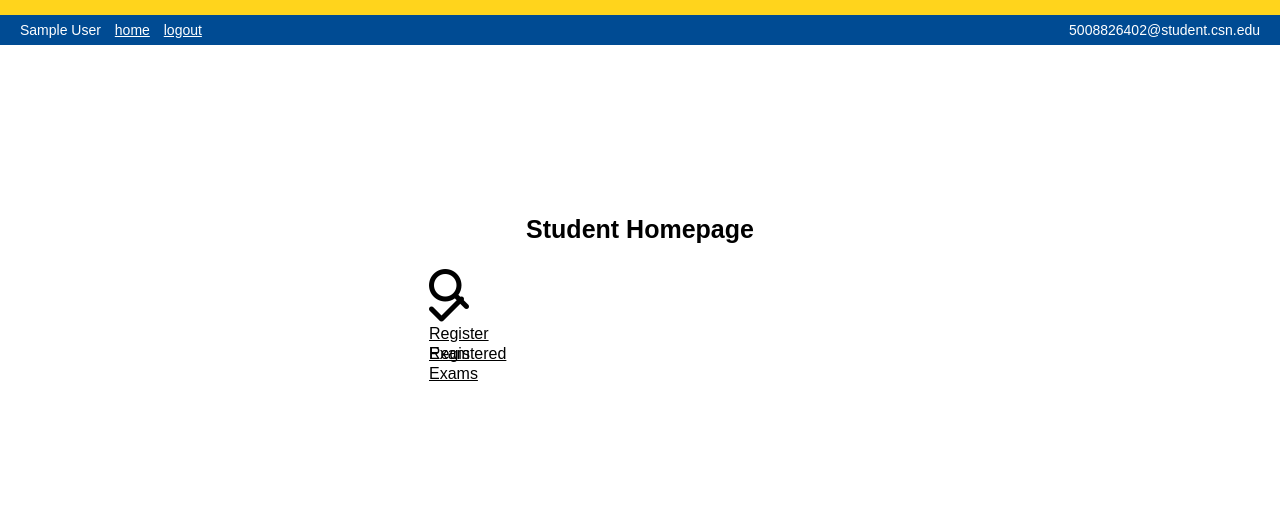
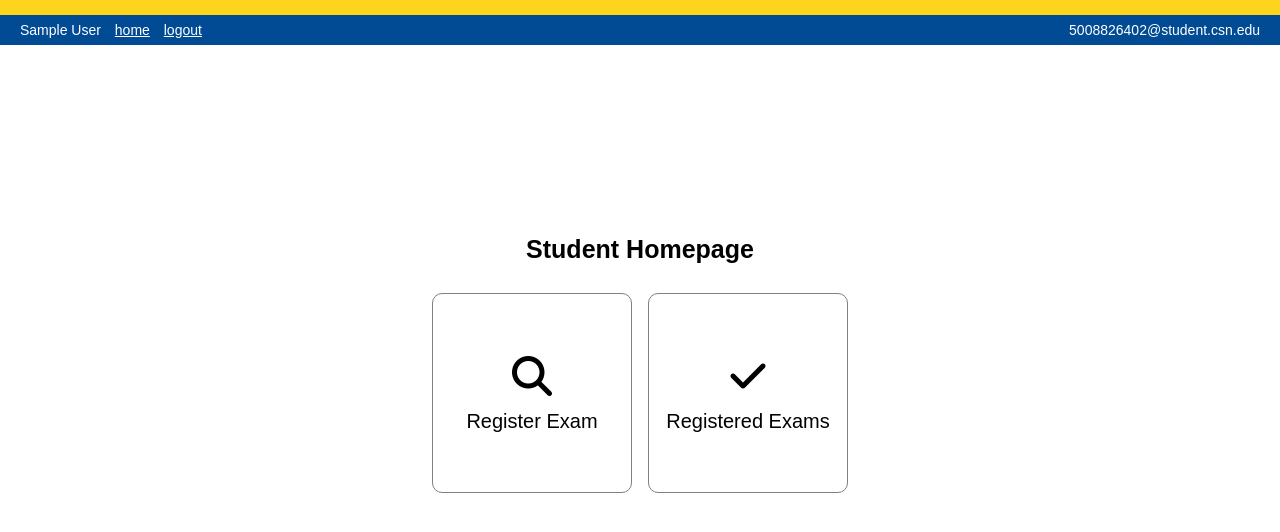
Before and after one commit to ThyGhy/MEEJ, a Flask app: page /student_home in a window 1280 px wide. Shown: the top 532 px of the page. Run offline with Flask 3, Linux system fonts and the light colour scheme; the visitor is signed in with stand-in values (Sample User, id 1); some libraries are stand-ins or nearby versions.

Commit message:
Minor Fixes

```diff
--- a/static/CSS/sheet-styles.css
+++ b/static/CSS/sheet-styles.css
@@ -100,13 +100,47 @@ h1 {
 	margin-top: 200px;
 	background-color: white;
 	max-width: 422px;
+	display: flex;
+	flex-direction: column;
+	align-items: center;
 }
 
-.container-home h1, .container-exams h1 {
+.button-container {
+    display: flex;
+    justify-content: center;
+    gap: 8px;
+}
+
+.container-home h1 {
 	text-align: center;
 	font-size: 25px;
 	color: black;
 	margin-bottom: 25px;
+}
+
+.container-home .btn {
+    background: none;
+    border: 1px solid grey;
+    border-radius: 10px;
+    width: 200px;
+    height: 200px;
+    margin: 4px;
+    cursor: pointer;
+    font-size: 20px;
+}
+
+.container-home .btn i {
+    font-size: 40px;
+    margin-bottom: 15px;
+}
+
+.container-home .btn a {
+    color: black;
+    text-decoration: none;
+}
+
+.container-home .btn a:hover {
+    color: blue;
 }
 
 .container-exams {
@@ -211,3 +245,28 @@ table .btn {
 .btn a:hover {
 	color: blue;
 }
+
+/* Registered Exams specific styles */
+.registered-exams h1 {
+    text-align: center;
+    margin: 20px 0;
+    font-size: 24px;
+    color: black;
+}
+
+/* Table X button style */
+table .btn {
+    background: none;
+    border: none;
+    color: black;
+    cursor: pointer;
+    font-family: Arial;
+    font-size: 16px;
+    padding: 0;
+    margin: 0;
+    width: 20px;
+    height: 20px;
+    line-height: 20px;
+    display: block;
+    text-align: center;
+}
--- a/templates/student_home.html
+++ b/templates/student_home.html
@@ -26,8 +26,10 @@
     	<div class="container-home content">
        	 	<h1>Student Homepage</h1>
 
-    		<button class="btn"><i class="fa-solid fa-magnifying-glass"></i><br><a href="{{ url_for('register_exam') }}">Register Exam</a></button>
-    		<button class="btn"><i class="fa-solid fa-check"></i><br><a href="{{ url_for('registered_exams') }}">Registered Exams</a></button>
+    		<div class="button-container">
+    			<button class="btn"><i class="fa-solid fa-magnifying-glass"></i><br><a href="{{ url_for('register_exam') }}">Register Exam</a></button>
+    			<button class="btn"><i class="fa-solid fa-check"></i><br><a href="{{ url_for('registered_exams') }}">Registered Exams</a></button>
+    		</div>
     	</div>
 	</body>
 </html>
```
